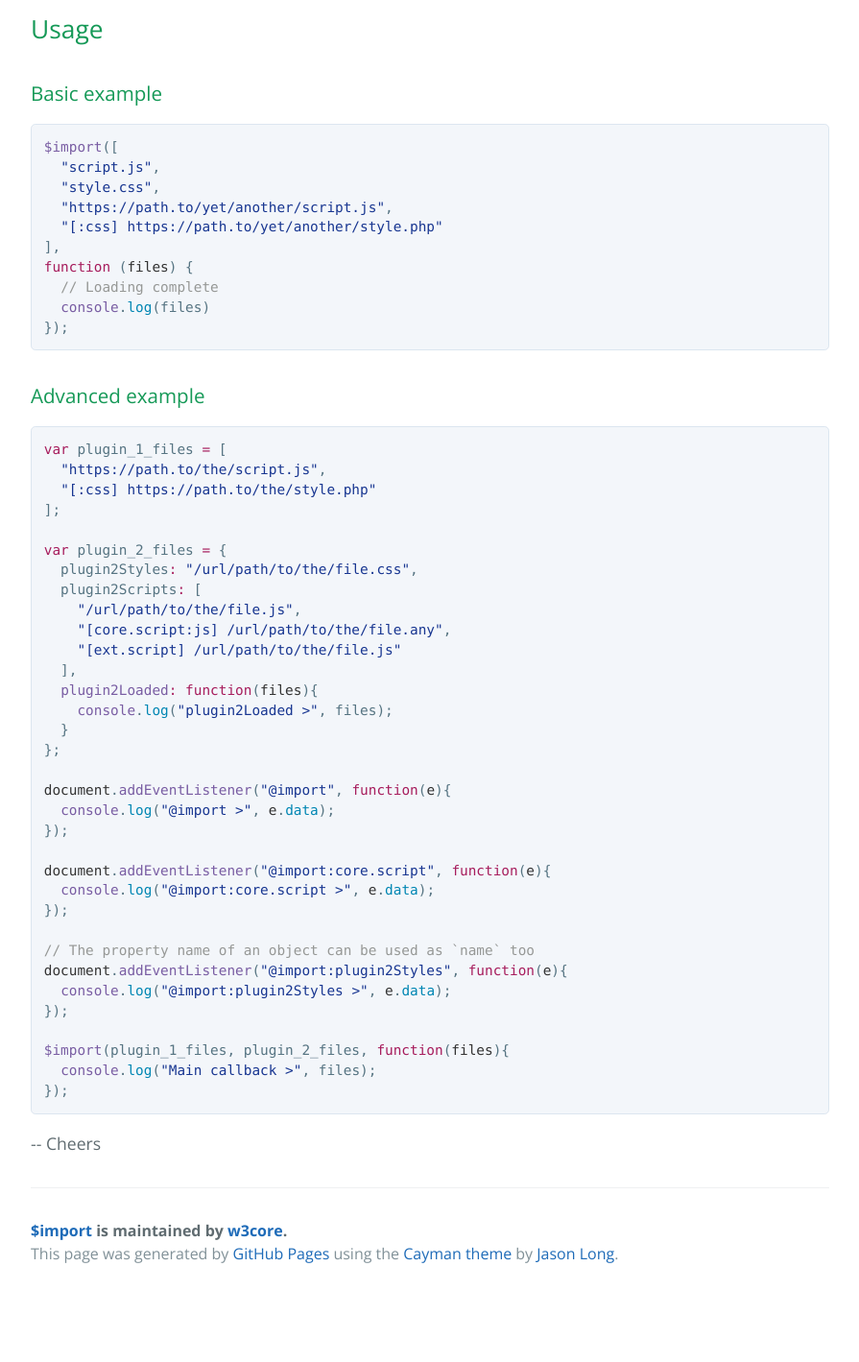
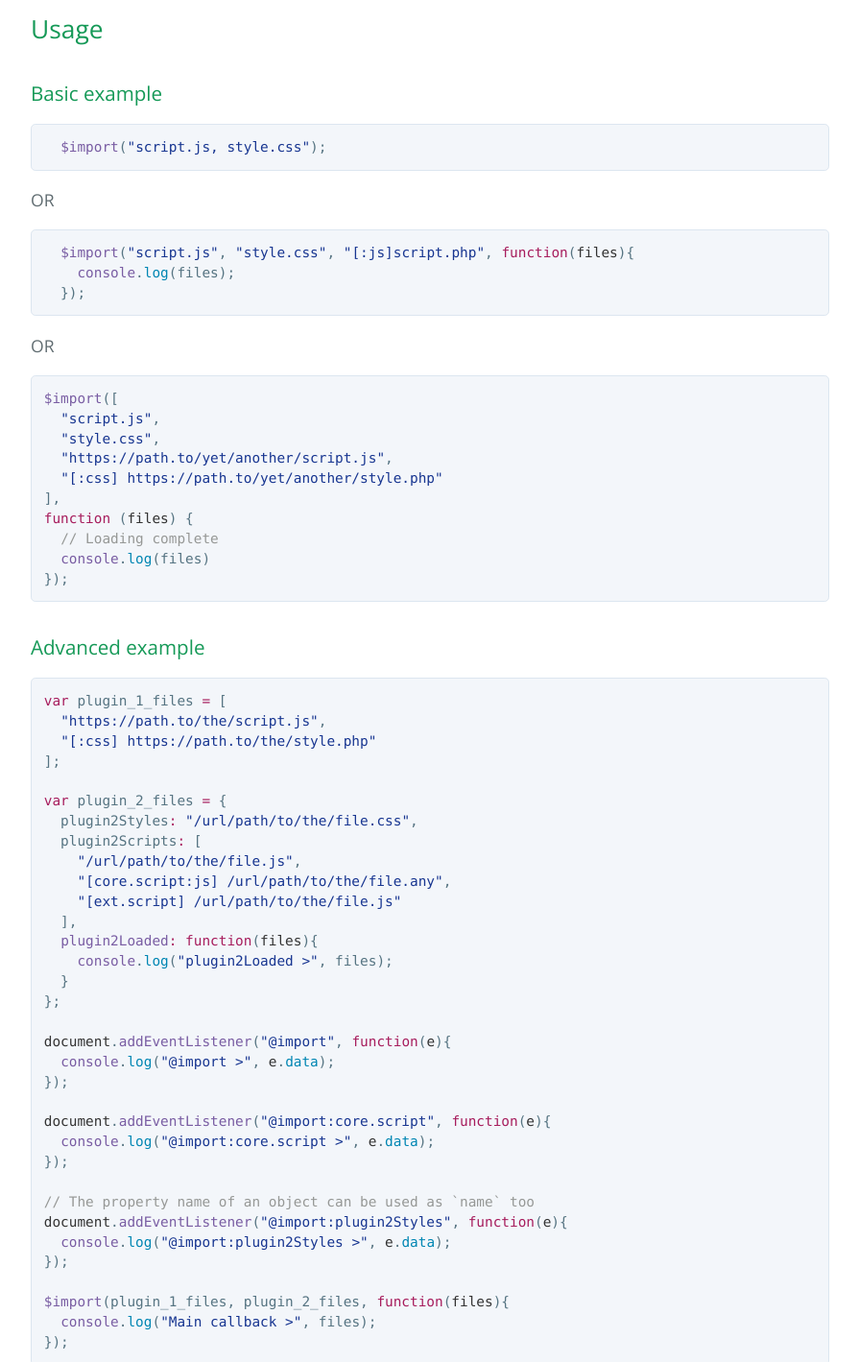
Before and after one commit to w3core/import.js, a plain HTML site: page index.html in a window 1280 px wide. Shown: the part 1380-2799 px from the top of the page at 96% size, without its empty margins (192-1087 px from the left). Before the commit the page ends 2730 px from the top, so only its background shows below. Drawn offline with nearby package versions, Linux system fonts and the light colour scheme.

```diff
--- a/index.html
+++ b/index.html
@@ -2,7 +2,7 @@
 <html lang="en-us">
   <head>
     <meta charset="UTF-8">
-    <title>$import by w3core</title>
+    <title>$import() by w3core</title>
     <meta name="viewport" content="width=device-width, initial-scale=1">
     <link rel="stylesheet" type="text/css" href="stylesheets/normalize.css" media="screen">
     <link href='https://fonts.googleapis.com/css?family=Open+Sans:400,700' rel='stylesheet' type='text/css'>
@@ -11,8 +11,8 @@
   </head>
   <body>
     <section class="page-header">
-      <h1 class="project-name">$import</h1>
-      <h2 class="project-tagline">JavaScript/CSS/LESS files $import utility</h2>
+      <h1 class="project-name">$import()</h1>
+      <h2 class="project-tagline">JavaScript/CSS/LESS files $import() utility</h2>
       <a href="https://github.com/w3core/import.js" class="btn">View on GitHub</a>
       <a href="https://github.com/w3core/import.js/zipball/master" class="btn">Download .zip</a>
       <a href="https://github.com/w3core/import.js/tarball/master" class="btn">Download .tar.gz</a>
@@ -90,6 +90,16 @@
 <h3>
 <a id="basic-example" class="anchor" href="#basic-example" aria-hidden="true"><span aria-hidden="true" class="octicon octicon-link"></span></a>Basic example</h3>
 
+<div class="highlight highlight-source-js"><pre>  <span class="pl-en">$import</span>(<span class="pl-s"><span class="pl-pds">"</span>script.js, style.css<span class="pl-pds">"</span></span>);</pre></div>
+
+<p>OR</p>
+
+<div class="highlight highlight-source-js"><pre>  <span class="pl-en">$import</span>(<span class="pl-s"><span class="pl-pds">"</span>script.js<span class="pl-pds">"</span></span>, <span class="pl-s"><span class="pl-pds">"</span>style.css<span class="pl-pds">"</span></span>, <span class="pl-s"><span class="pl-pds">"</span>[:js]script.php<span class="pl-pds">"</span></span>, <span class="pl-k">function</span>(<span class="pl-smi">files</span>){
+    <span class="pl-en">console</span>.<span class="pl-c1">log</span>(files);
+  });</pre></div>
+
+<p>OR</p>
+
 <div class="highlight highlight-source-js"><pre><span class="pl-en">$import</span>([
   <span class="pl-s"><span class="pl-pds">"</span>script.js<span class="pl-pds">"</span></span>,
   <span class="pl-s"><span class="pl-pds">"</span>style.css<span class="pl-pds">"</span></span>,
@@ -143,13 +153,23 @@
 <p>-- Cheers</p>
 
       <footer class="site-footer">
-        <span class="site-footer-owner"><a href="https://github.com/w3core/import.js">$import</a> is maintained by <a href="https://github.com/w3core">w3core</a>.</span>
+        <span class="site-footer-owner"><a href="https://github.com/w3core/import.js">$import()</a> is maintained by <a href="https://github.com/w3core">w3core</a>.</span>
 
         <span class="site-footer-credits">This page was generated by <a href="https://pages.github.com">GitHub Pages</a> using the <a href="https://github.com/jasonlong/cayman-theme">Cayman theme</a> by <a href="https://twitter.com/jasonlong">Jason Long</a>.</span>
       </footer>
 
     </section>
 
+            <script type="text/javascript">
+            var gaJsHost = (("https:" == document.location.protocol) ? "https://ssl." : "http://www.");
+            document.write(unescape("%3Cscript src='" + gaJsHost + "google-analytics.com/ga.js' type='text/javascript'%3E%3C/script%3E"));
+          </script>
+          <script type="text/javascript">
+            try {
+              var pageTracker = _gat._getTracker("UA-62723333-4");
+            pageTracker._trackPageview();
+            } catch(err) {}
+          </script>
 
   </body>
 </html>
```
Also changed, not shown: params.json (+1 -1 lines).
